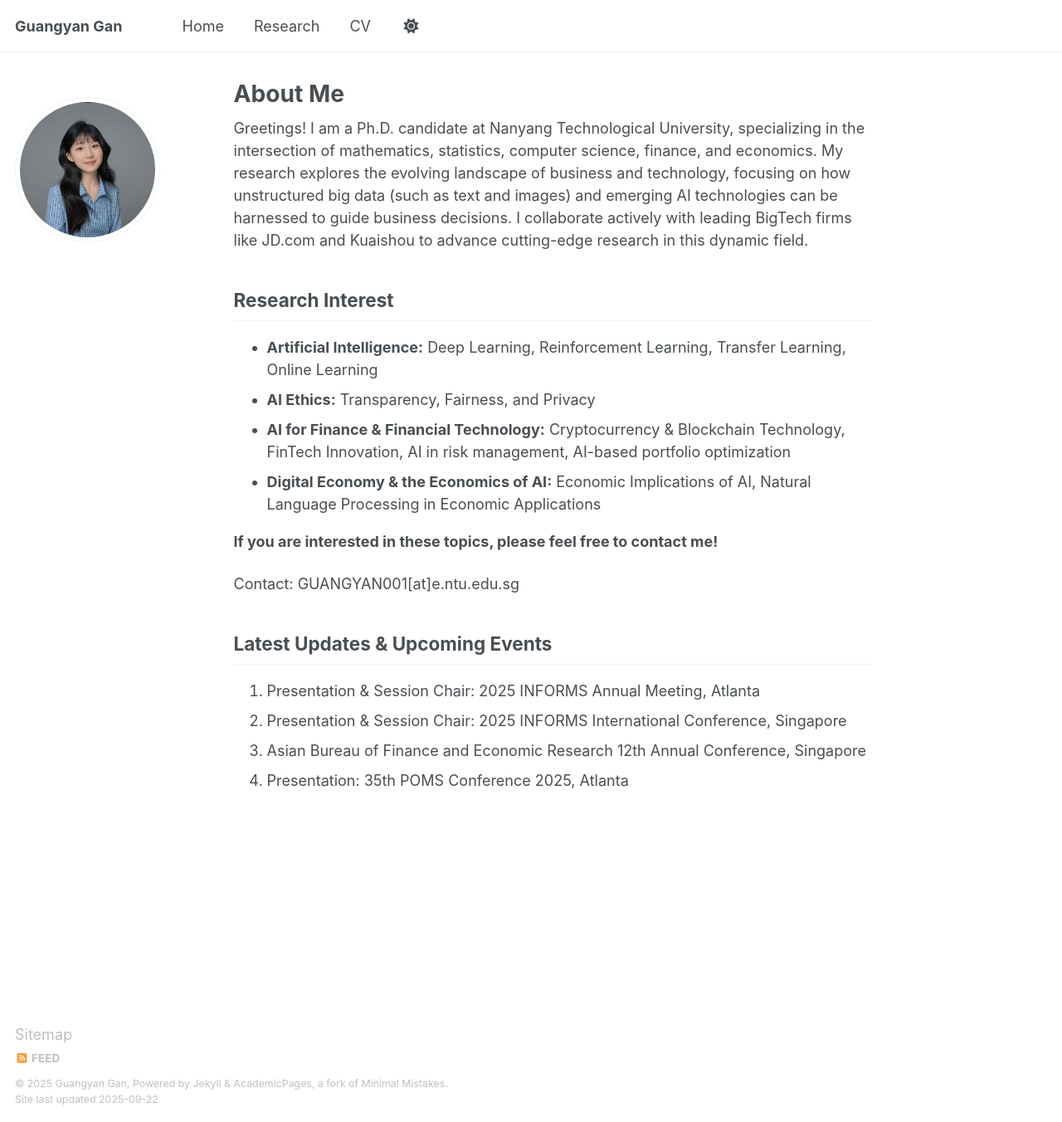
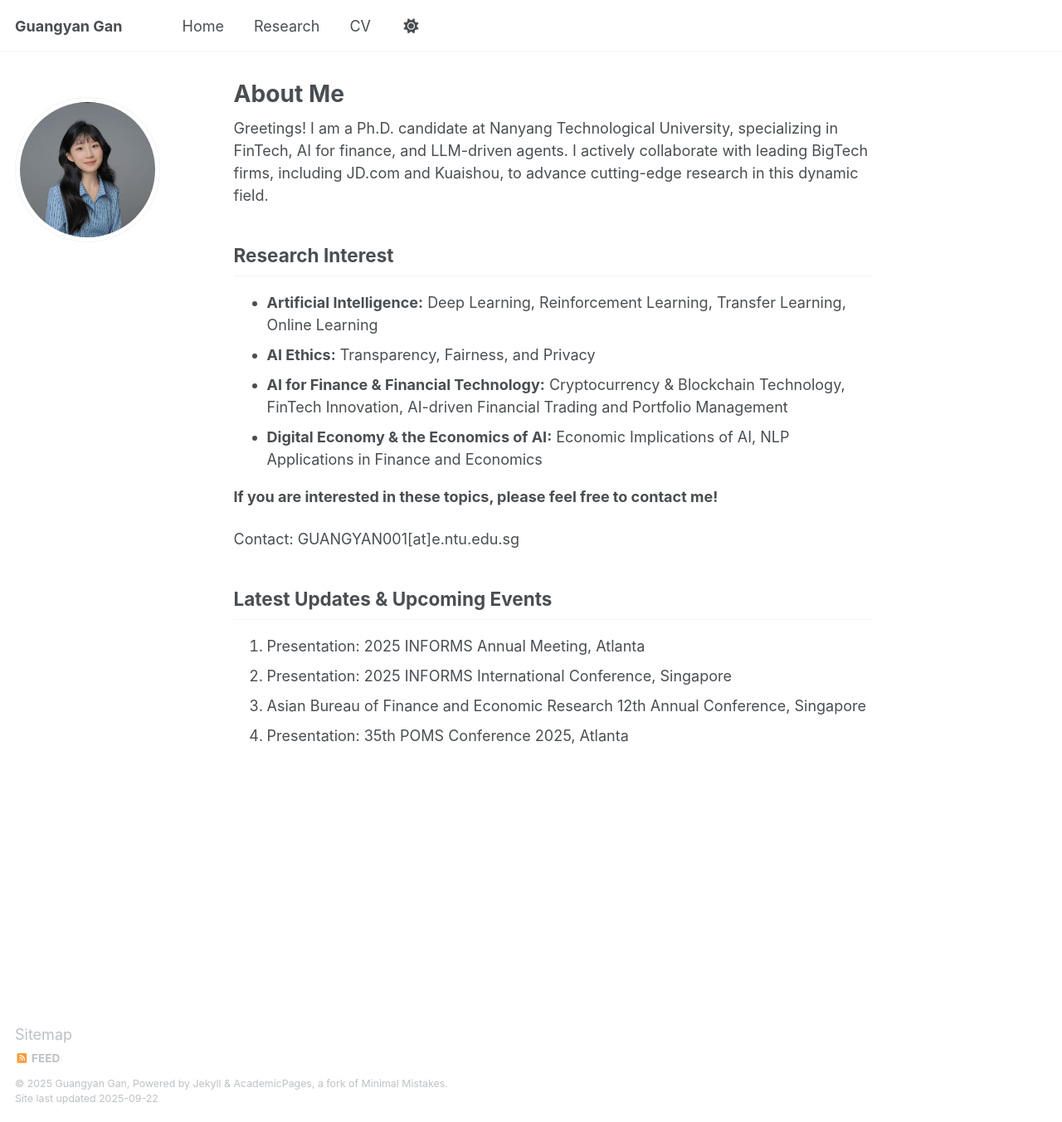
Before and after one commit to GuangyanGan/GuangyanGan.github.io, a Jekyll site: the page built from _pages/about.md, in a window 1280 px wide and 1352 px high. Shown: the whole window at 83% size. Built offline with Jekyll 4.4.1, drawn with Linux system fonts in a browser that asks for light colours.

Commit message:
Update about.md

```diff
--- a/_pages/about.md
+++ b/_pages/about.md
@@ -6,15 +6,14 @@ redirect_from:
   - /about/
   - /about.html
 ---
-Greetings! I am a Ph.D. candidate at Nanyang Technological University, specializing in the intersection of mathematics, statistics, computer science, finance, and economics. My research explores the evolving landscape of business and technology, focusing on how unstructured big data (such as text and images) and emerging AI technologies can be harnessed to guide business decisions. I collaborate actively with leading BigTech firms like JD.com and Kuaishou to advance cutting-edge research in this dynamic field.
+Greetings! I am a Ph.D. candidate at Nanyang Technological University, specializing in FinTech, AI for finance, and LLM-driven agents. I actively collaborate with leading BigTech firms, including JD.com and Kuaishou, to advance cutting-edge research in this dynamic field.
 
 ## Research Interest
 
 - **Artificial Intelligence:** Deep Learning, Reinforcement Learning, Transfer Learning, Online Learning
 - **AI Ethics:** Transparency, Fairness, and Privacy
-- **AI for Finance & Financial Technology:** Cryptocurrency & Blockchain Technology, FinTech Innovation, AI in risk management, AI-based portfolio optimization
-- **Digital Economy & the Economics of AI:** Economic Implications of AI, Natural Language Processing in Economic Applications
-
+- **AI for Finance & Financial Technology:**  Cryptocurrency & Blockchain Technology, FinTech Innovation, AI-driven Financial Trading and Portfolio Management
+- **Digital Economy & the Economics of AI:** Economic Implications of AI, NLP Applications in Finance and Economics
 
 
 
@@ -24,7 +23,7 @@ Contact: GUANGYAN001[at]e.ntu.edu.sg
 
 ## Latest Updates & Upcoming Events
 
-1. Presentation & Session Chair: 2025 INFORMS Annual Meeting, Atlanta
-2. Presentation & Session Chair: 2025 INFORMS International Conference, Singapore
+1. Presentation: 2025 INFORMS Annual Meeting, Atlanta
+2. Presentation: 2025 INFORMS International Conference, Singapore
 3. Asian Bureau of Finance and Economic Research 12th Annual Conference, Singapore
 4. Presentation: 35th POMS Conference 2025, Atlanta
```
